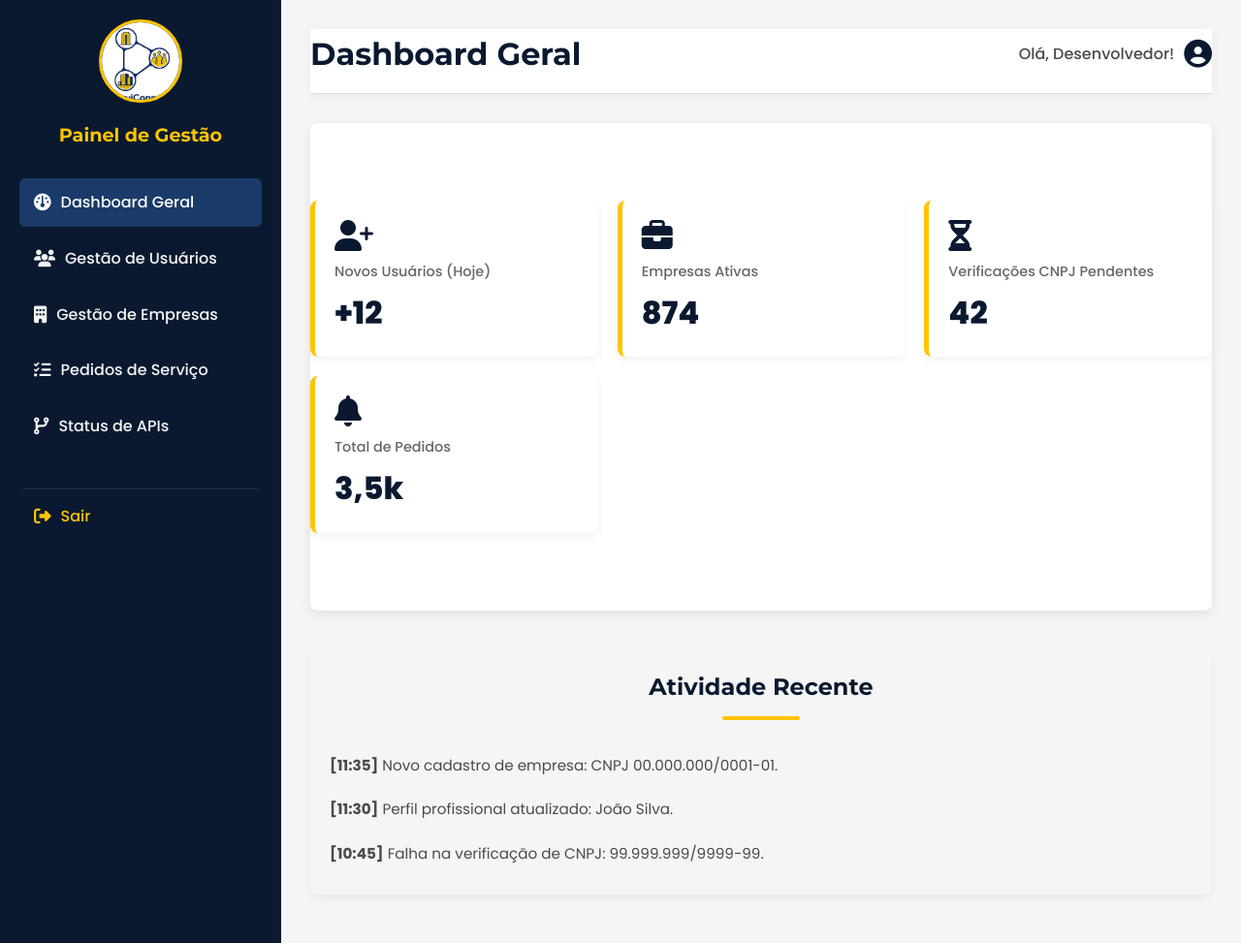
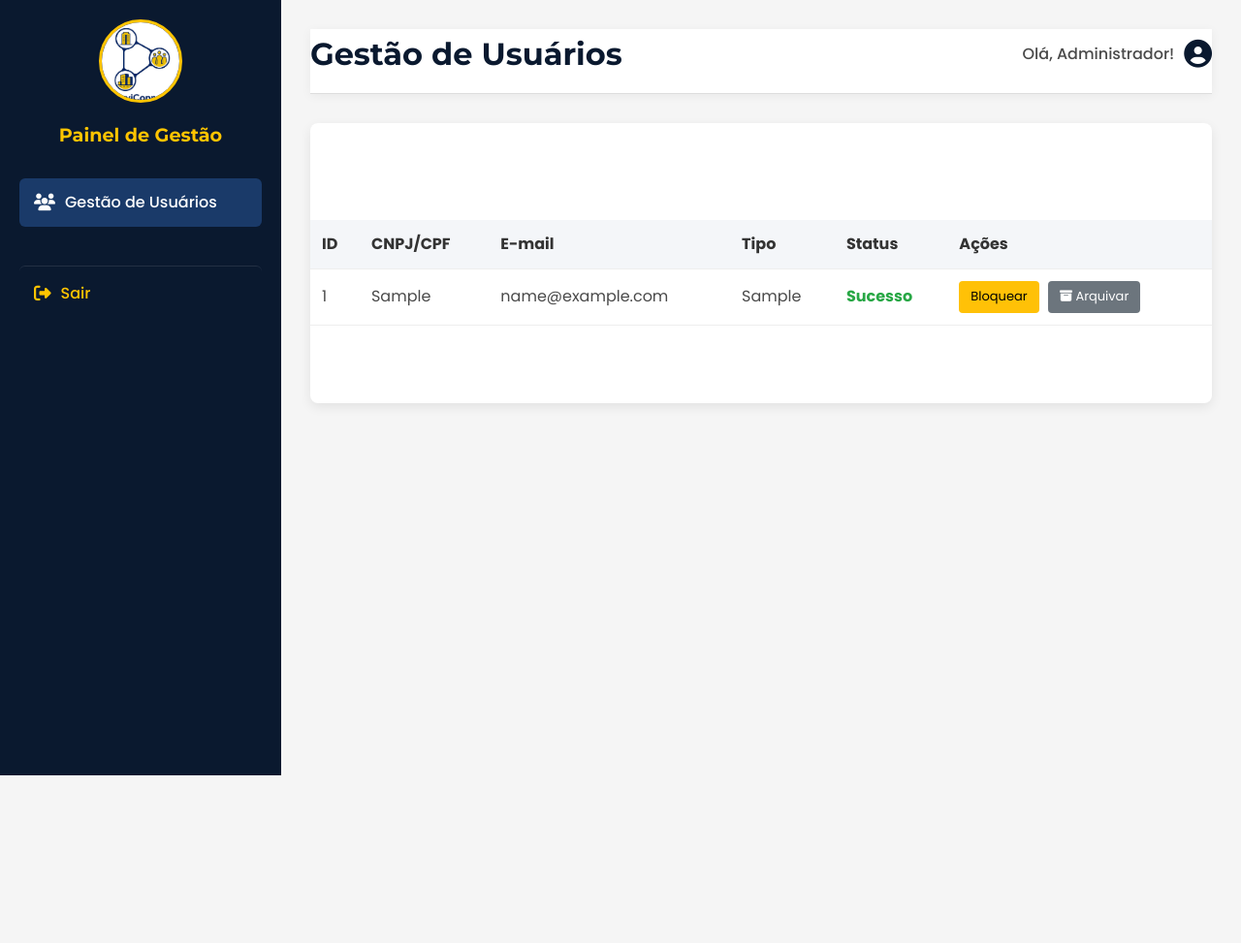
Before and after one commit to fernandoEric-dev/ServiConnect, a PHP site: page /adm.php in a window 1280 px wide. Shown: the whole page at 97% size. After the commit the page ends 800 px from the top, so only its background shows below. Run offline with PHP 8.4, Linux system fonts and the light colour scheme; the visitor is signed in with stand-in values (Sample User, id 1); tables that the repository leaves empty or names only in its code hold one stand-in row (values such as "Sample post").

Commit message:
atualizacao

```diff
--- a/adm.php
+++ b/adm.php
@@ -1,3 +1,68 @@
+<?php
+session_start();
+require_once 'backend/conexao.php';
+
+// Verifica se o usuário está logado e se é admin
+if (!isset($_SESSION['user_id']) || $_SESSION['user_role'] !== 'admin') {
+    header('Location: login.php');
+    exit;
+}
+
+$mensagem = '';
+
+// --- LÓGICA PARA ARQUIVAR OU BLOQUEAR ---
+if (isset($_GET['acao']) && isset($_GET['id'])) {
+    $id_alvo = (int)$_GET['id'];
+    $acao = $_GET['acao'];
+
+    try {
+        if ($acao === 'arquivar') {
+            // 1. Busca os dados do usuário na tabela ativa
+            $stmtBusca = $pdo->prepare("SELECT * FROM usuarios WHERE id = ?");
+            $stmtBusca->execute([$id_alvo]);
+            $user = $stmtBusca->fetch(PDO::FETCH_ASSOC);
+
+            if ($user) {
+                // 2. Insere na tabela de arquivados
+                $stmtArq = $pdo->prepare("INSERT INTO usuarios_arquivados (id_original, cpf_cnpj, email, senha, tipo_conta) VALUES (?, ?, ?, ?, ?)");
+                $stmtArq->execute([$user['id'], $user['cpf_cnpj'], $user['email'], $user['senha'], $user['tipo_conta']]);
+
+                // 3. Deleta da tabela ativa (O login dele para de funcionar imediatamente)
+                $stmtDel = $pdo->prepare("DELETE FROM usuarios WHERE id = ?");
+                $stmtDel->execute([$id_alvo]);
+
+                $mensagem = "<div class='alert success'>Usuário movido para os Arquivados com sucesso (LGPD)!</div>";
+            } else {
+                $mensagem = "<div class='alert error'>Usuário não encontrado.</div>";
+            }
+
+        } elseif ($acao === 'bloquear') {
+            $stmt = $pdo->prepare("UPDATE usuarios SET status = 'bloqueado' WHERE id = ?");
+            $stmt->execute([$id_alvo]);
+            $mensagem = "<div class='alert warning'>Usuário bloqueado com sucesso!</div>";
+        } elseif ($acao === 'desbloquear') {
+            $stmt = $pdo->prepare("UPDATE usuarios SET status = 'ativo' WHERE id = ?");
+            $stmt->execute([$id_alvo]);
+            $mensagem = "<div class='alert success'>Usuário desbloqueado com sucesso!</div>";
+        }
+    } catch (\PDOException $e) {
+        // Se der erro de chave estrangeira (empresas vinculadas)
+        if ($e->getCode() == 23000) {
+             $mensagem = "<div class='alert error'>Erro: Este usuário tem perfis vinculados. Você precisa excluir a empresa/perfil dele antes de arquivar, ou configurar exclusão em cascata no banco.</div>";
+        } else {
+             $mensagem = "<div class='alert error'>Erro ao executar ação: " . $e->getMessage() . "</div>";
+        }
+    }
+}
+
+// --- BUSCAR TODOS OS USUÁRIOS PARA A TABELA ---
+try {
+    $stmtUsuarios = $pdo->query("SELECT id, cpf_cnpj, email, tipo_conta, status FROM usuarios ORDER BY id DESC");
+    $listaUsuarios = $stmtUsuarios->fetchAll(PDO::FETCH_ASSOC);
+} catch (\PDOException $e) {
+    die("Erro ao carregar usuários. Verifique a conexão com o banco.");
+}
+?>
 <!DOCTYPE html>
 <html lang="pt-BR">
 <head>
@@ -8,71 +73,88 @@
     <link rel="stylesheet" href="css/style.css">
     <link rel="stylesheet" href="css/admin.css">
     <link rel="stylesheet" href="https://cdnjs.cloudflare.com/ajax/libs/font-awesome/6.5.2/css/all.min.css">
+    <style>
+        .admin-table { width: 100%; border-collapse: collapse; margin-top: 20px; background: #fff; text-align: left;}
+        .admin-table th, .admin-table td { padding: 12px; border-bottom: 1px solid #eee; }
+        .admin-table th { background-color: #f4f6f9; color: #333; font-weight: bold; }
+        .btn-acao { padding: 6px 12px; border: none; border-radius: 4px; cursor: pointer; text-decoration: none; color: white; font-size: 13px; margin-right: 5px; display: inline-block;}
+        .btn-danger { background-color: #6c757d; } /* Cor cinza para dar ideia de arquivo */
+        .btn-warning { background-color: #ffc107; color: #000; }
+        .btn-success { background-color: #28a745; }
+        .status-ativo { color: #28a745; font-weight: bold; }
+        .status-bloqueado { color: #dc3545; font-weight: bold; }
+        .alert { padding: 15px; margin-bottom: 20px; border-radius: 4px; }
+        .alert.success { background-color: #d4edda; color: #155724; }
+        .alert.warning { background-color: #fff3cd; color: #856404; }
+        .alert.error { background-color: #f8d7da; color: #721c24; }
+    </style>
 </head>
 <body>
 
     <div class="admin-container">
-
         <aside class="sidebar">
             <div class="logo-area">
                 <img src="foto/logo.jpg" alt="Logo ServiConnect" class="logo-admin">
                 <h3>Painel de Gestão</h3>
             </div>
-
             <nav class="admin-nav">
                 <ul id="adminNavigation">
-                    <li class="nav-item active"><a href="#dashboard"><i class="fa-solid fa-gauge"></i> Dashboard Geral</a></li>
-                    <li class="nav-item"><a href="#users"><i class="fa-solid fa-users"></i> Gestão de Usuários</a></li>
-                    <li class="nav-item"><a href="#companies"><i class="fa-solid fa-building"></i> Gestão de Empresas</a></li>
-                    <li class="nav-item"><a href="#services"><i class="fa-solid fa-list-check"></i> Pedidos de Serviço</a></li>
-                    <li class="nav-item"><a href="#api-status"><i class="fa-solid fa-code-branch"></i> Status de APIs</a></li>
-                    <li class="nav-item logout-link"><a href="login.html"><i class="fa-solid fa-right-from-bracket"></i> Sair</a></li>
+                    <li class="nav-item active"><a href="#users"><i class="fa-solid fa-users"></i> Gestão de Usuários</a></li>
+                    <li class="nav-item logout-link"><a href="logout.php"><i class="fa-solid fa-right-from-bracket"></i> Sair</a></li>
                 </ul>
             </nav>
         </aside>
 
         <main class="main-content">
             <header class="content-header">
-                <h1 id="pageTitle">Dashboard Geral</h1>
+                <h1 id="pageTitle">Gestão de Usuários</h1>
                 <div class="user-info">
-                    <span id="userName">Olá, Desenvolvedor!</span>
+                    <span id="userName">Olá, Administrador!</span>
                     <i class="fa-solid fa-user-circle user-icon"></i>
                 </div>
             </header>
 
-            <section class="dashboard-widgets">
-                <div class="widget total-users" id="widgetUsers">
-                    <i class="fa-solid fa-user-plus icon-widget"></i>
-                    <h4 class="widget-title">Novos Usuários (Hoje)</h4>
-                    <p class="widget-value">+12</p>
-                </div>
+            <section class="card-panel">
+                <?php echo $mensagem; ?>
 
-                <div class="widget total-companies" id="widgetCompanies">
-                    <i class="fa-solid fa-briefcase icon-widget"></i>
-                    <h4 class="widget-title">Empresas Ativas</h4>
-                    <p class="widget-value">874</p>
-                </div>
+                <table class="admin-table">
+                    <thead>
+                        <tr>
+                            <th>ID</th>
+                            <th>CNPJ/CPF</th>
+                            <th>E-mail</th>
+                            <th>Tipo</th>
+                            <th>Status</th>
+                            <th>Ações</th>
+                        </tr>
+                    </thead>
+                    <tbody>
+                        <?php if(empty($listaUsuarios)): ?>
+                            <tr><td colspan="6" style="text-align:center;">Nenhum usuário encontrado.</td></tr>
+                        <?php else: ?>
+                            <?php foreach ($listaUsuarios as $user): ?>
+                                <tr>
+                                    <td><?php echo $user['id']; ?></td>
+                                    <td><?php echo htmlspecialchars($user['cpf_cnpj']); ?></td>
+                                    <td><?php echo htmlspecialchars($user['email']); ?></td>
+                                    <td><?php echo htmlspecialchars(ucfirst($user['tipo_conta'])); ?></td>
+                                    <td class="<?php echo $user['status'] === 'bloqueado' ? 'status-bloqueado' : 'status-ativo'; ?>">
+                                        <?php echo htmlspecialchars(ucfirst($user['status'] ?? 'ativo')); ?>
+                                    </td>
+                                    <td>
+                                        <?php if (!isset($user['status']) || $user['status'] !== 'bloqueado'): ?>
+                                            <a href="adm.php?acao=bloquear&id=<?php echo $user['id']; ?>" class="btn-acao btn-warning" onclick="return confirm('Bloquear este usuário?')">Bloquear</a>
+                                        <?php else: ?>
+                                            <a href="adm.php?acao=desbloquear&id=<?php echo $user['id']; ?>" class="btn-acao btn-success">Desbloquear</a>
+                                        <?php endif; ?>
 
-                <div class="widget pending-verifications" id="widgetPending">
-                    <i class="fa-solid fa-hourglass-half icon-widget"></i>
-                    <h4 class="widget-title">Verificações CNPJ Pendentes</h4>
-                    <p class="widget-value">42</p>
-                </div>
-
-                <div class="widget service-requests" id="widgetRequests">
-                    <i class="fa-solid fa-bell icon-widget"></i>
-                    <h4 class="widget-title">Total de Pedidos</h4>
-                    <p class="widget-value">3,5k</p>
-                </div>
-            </section>
-
-            <section class="recent-activity card-panel" id="recentActivityPanel">
-                <h2 class="section-title">Atividade Recente</h2>
-                <div class="activity-list">
-                    <p class="activity-item"><strong>[11:35]</strong> Novo cadastro de empresa: CNPJ 00.000.000/0001-01.</p>
-                    <p class="activity-item"><strong>[11:30]</strong> Perfil profissional atualizado: João Silva.</p>
-                    <p class="activity-item"><strong>[10:45]</strong> Falha na verificação de CNPJ: 99.999.999/9999-99.</p>
-                </div>
+                                        <a href="adm.php?acao=arquivar&id=<?php echo $user['id']; ?>" class="btn-acao btn-danger" onclick="return confirm('Tem certeza que deseja ARQUIVAR este usuário? O login será desativado e os dados guardados (LGPD).')"><i class="fa-solid fa-box-archive"></i> Arquivar</a>
+                                    </td>
+                                </tr>
+                            <?php endforeach; ?>
+                        <?php endif; ?>
+                    </tbody>
+                </table>
             </section>
         </main>
     </div>
```
Also changed, not shown: backend/controllers/CadastroEmpresaController.php (+14 -0 lines).
